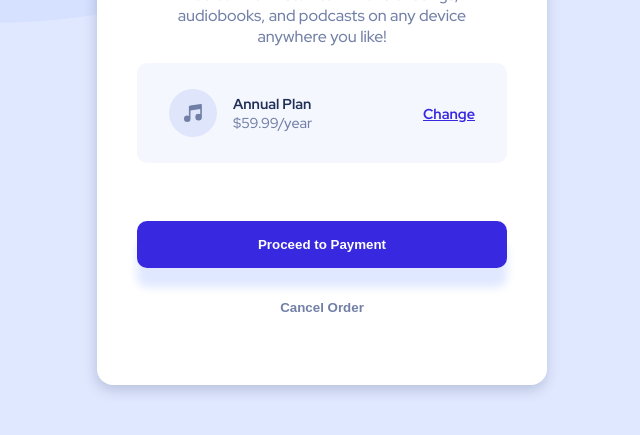
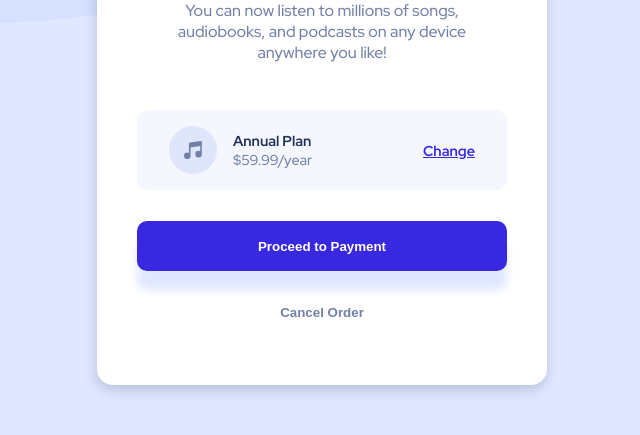
Before and after one commit to theadg/order-summary-component, a plain HTML site: page index.html in a window 1280 px wide. Shown: the part 365-800 px from the top of the page, without its empty margins (318-958 px from the left). Drawn offline with Linux system fonts and the light colour scheme.

Commit message:
Refactor card margin/padding and gap

```diff
--- a/styles/style.scss
+++ b/styles/style.scss
@@ -67,13 +67,14 @@ main{
 
     &__body{
         color: $blue-gray;
-        padding: 1rem 2.5rem;
+        padding: 2rem 2.5rem 0 2.5rem;
         width: 100%;
         align-self: start;
+        align-items: center;
         display: grid;
         grid-template-rows: repeat(2, 1fr);
         height: 100%;
-        gap: 1rem;
+        gap: 2rem;
 
     }
 
@@ -116,7 +117,7 @@ main{
 
     &__footer{
         display: grid;
-        padding: 1rem 2.5rem;
+        padding: 0 2.5rem;
         gap: 1rem;
     }
 
@@ -125,6 +126,7 @@ main{
         padding: 1rem;
         font-weight: $font-bolder;
         border-radius: 10px;
+        height: 50px;
 
         &--payment{
             background-color: $blue-bright;
@@ -166,6 +168,7 @@ main{
 
         &__body{
             padding: 1.5rem 1.5rem 0 1.5rem;
+            gap: 1rem;
         }
 
         &__header{
```
Also changed, not shown: styles/style.css, 1 other file.
